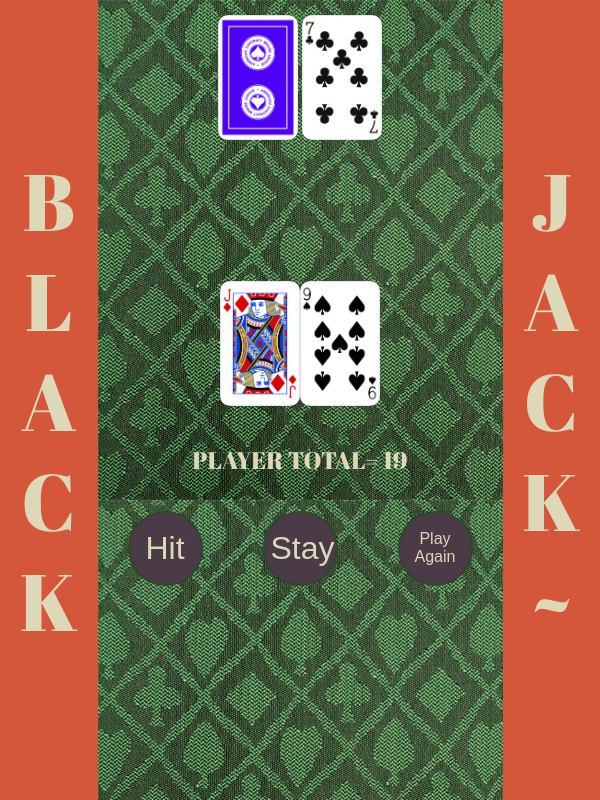
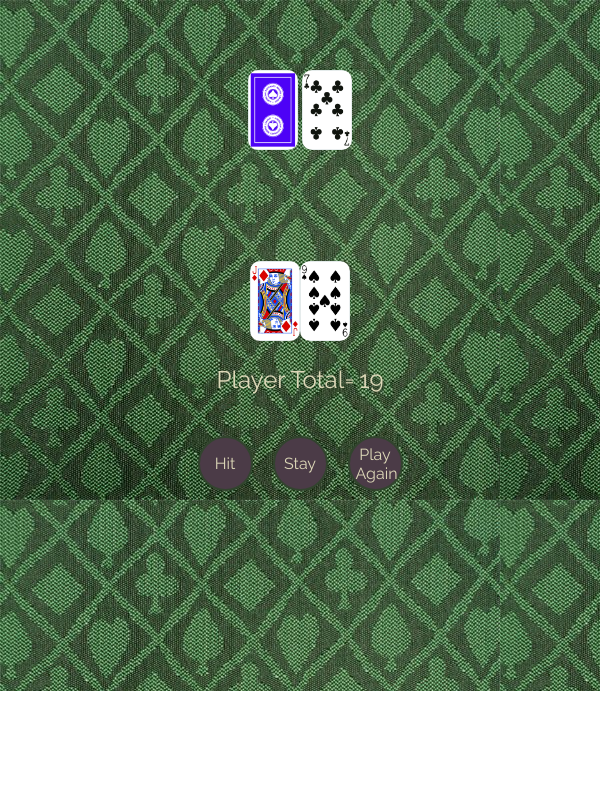
Before and after one commit to benjaminkent/blackjack, a website: page public/index.html in a window 600 px wide. Drawn offline with Linux system fonts and the light colour scheme.

Commit message:
mobile optimization done

```diff
--- a/public/index.html
+++ b/public/index.html
@@ -9,6 +9,10 @@
 </head>
 
 <body>
+
+  <header>
+    <h1>BlackJack!</h1>
+  </header>
 
   <aside>
     <p>b</p>
@@ -47,7 +51,7 @@
     <p>a</p>
     <p>c</p>
     <p>k</p>
-    <p>~</p>
+    <img class="money" src="/images/money-3.gif" alt="money">
   </aside>
 
   <script src="/main.js" charset="utf-8"></script>
--- a/public/screen.css
+++ b/public/screen.css
@@ -1,4 +1,5 @@
 @import url('https://fonts.googleapis.com/css?family=Abril+Fatface');
+@import url('https://fonts.googleapis.com/css?family=Abril+Fatface|Raleway:400,700');
 
 html {
   height: 100%;
@@ -13,8 +14,8 @@ body {
 }
 
 img {
-  width: 80px;
-  height: 125px;
+  width: 100px;
+  height: 150px;
   border-radius: 10px;
 }
 
@@ -23,12 +24,12 @@ aside {
   flex-direction: column;
   justify-content: center;
   align-items: center;
-  width: 20%;
+  width: 15%;
   background-color: #d5573b;
   color: #ddd8b8;
 }
 
-p {
+aside p {
   font-size: 5rem;
   margin: 0;
   text-transform: uppercase;
@@ -52,11 +53,12 @@ button {
   background-color: #4b3b47;
   border: 2px solid #32442e;
   color: #ddd8b8;
-  font-size: 2rem;
+  font-size: 1.5rem;
   border-radius: 100%;
   margin: 0 30px;
   outline: none;
   margin-bottom: 200px;
+  font-family: 'Raleway', sans-serif;
 }
 
 h2 {
@@ -74,12 +76,15 @@ p.outcome {
   font-size: 3rem;
   text-align: center;
   padding: 40px 0;
+  font-family: 'Raleway', sans-serif;
+  font-weight: 700;
 }
 
 .total p {
   font-size: 1.5rem;
   color: #ddd8b8;
   display: inline-block;
+  font-family: 'Raleway', sans-serif;
 }
 
 .play-again {
@@ -93,3 +98,66 @@ p.outcome {
 .hidden {
   display: none;
 }
+
+.money {
+  height: 100px;
+}
+
+@media (min-width: 600px) {
+  header {
+    display: none;
+  }
+}
+
+@media (max-width: 600px) {
+  aside {
+    display: none;
+  }
+
+  header {
+    background-color: #d5573b;
+    width: 100%;
+    font-size: 1.8rem;
+    font-family: 'Abril Fatface', cursive;
+    text-align: center;
+  }
+
+  body {
+    display: flex;
+    flex-direction: column;
+    align-items: center;
+  }
+
+  img {
+    width: 50px;
+    height: 80px;
+    border-radius: 10px;
+  }
+
+  button {
+    height: 55px;
+    width: 55px;
+    font-size: 1rem;
+    margin: 20px 10px 100px 10px;
+  }
+
+  main {
+    width: 100%;
+    padding-top: 60px;
+  }
+
+  p.outcome {
+    font-size: 1.5rem;
+    padding: 30px;
+  }
+}
+
+@media (min-height: 800px) {
+  main {
+    padding-top: 70px;
+  }
+
+  div.buttons {
+    padding-bottom: 100px;
+  }
+}
```
Also changed, not shown: public/images/money-2.gif (added), public/images/money-3.gif (added), public/images/money.gif (added).
